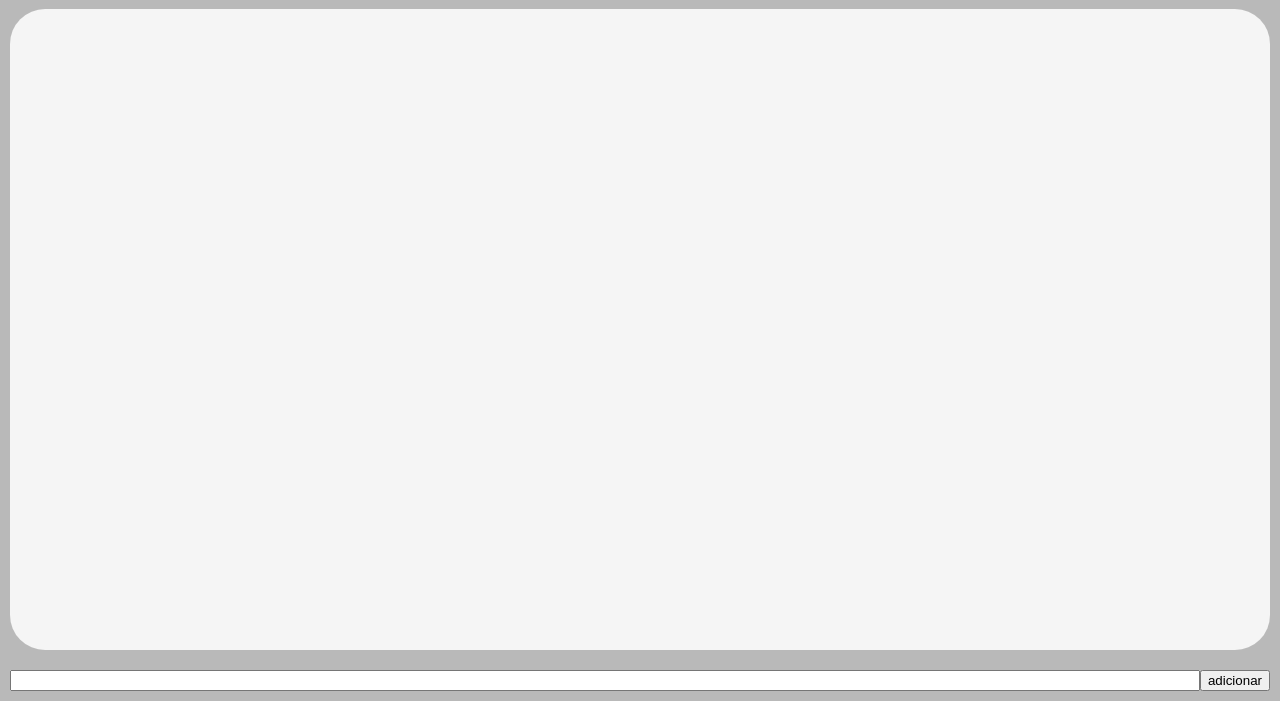
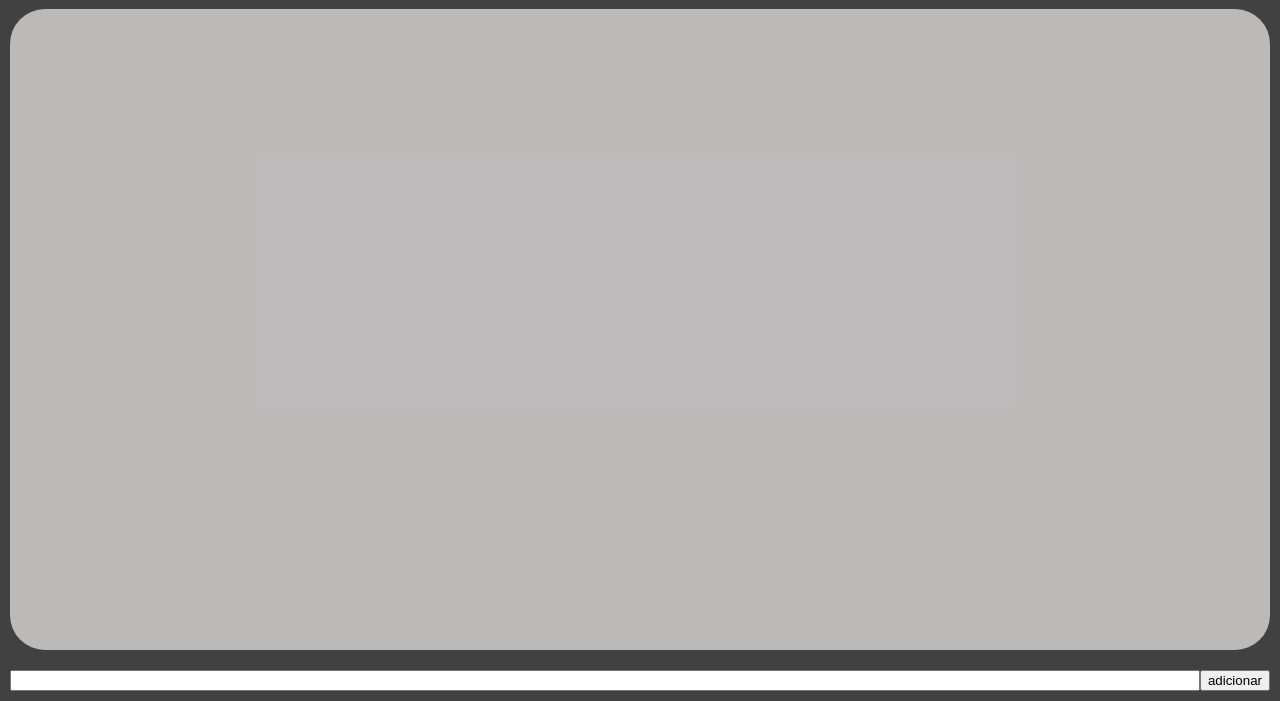
Before and after one commit to joaomichalskiTI/Minha-lista-de-tarefas, a plain HTML site: page index.html in a window 1280 px wide. Shown: the part 99-800 px from the top of the page. Drawn offline with Linux system fonts and the light colour scheme.

Commit message:
Update index.html

```diff
--- a/index.html
+++ b/index.html
@@ -18,12 +18,14 @@
             letter-spacing: 20px;
             display: flex;
             flex-direction: column;
-            background: rgba(169, 169, 169, 0.808)
+            background: rgba(37, 35, 35, 0.862)
           }
 
           header {
+
             padding: 15px;
             color: aliceblue;
+
 
 
           }
@@ -31,7 +33,7 @@
             flex: auto;
             font-family: cursive;
             letter-spacing: 0px;
-            background: whitesmoke;
+            background: rgba(224, 221, 221, 0.772);
             border-radius: 35px 35px;
             margin: 10px;
 
```
